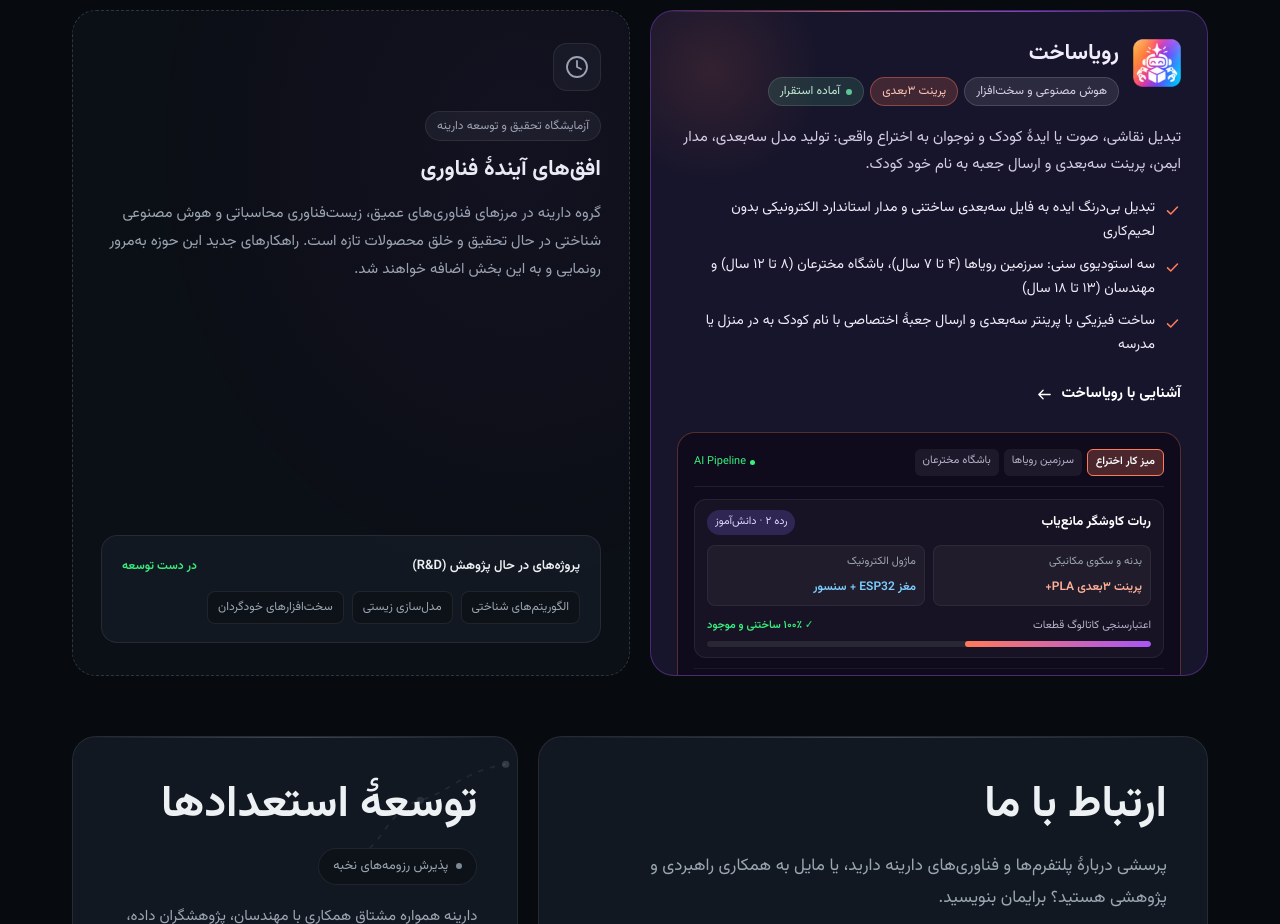
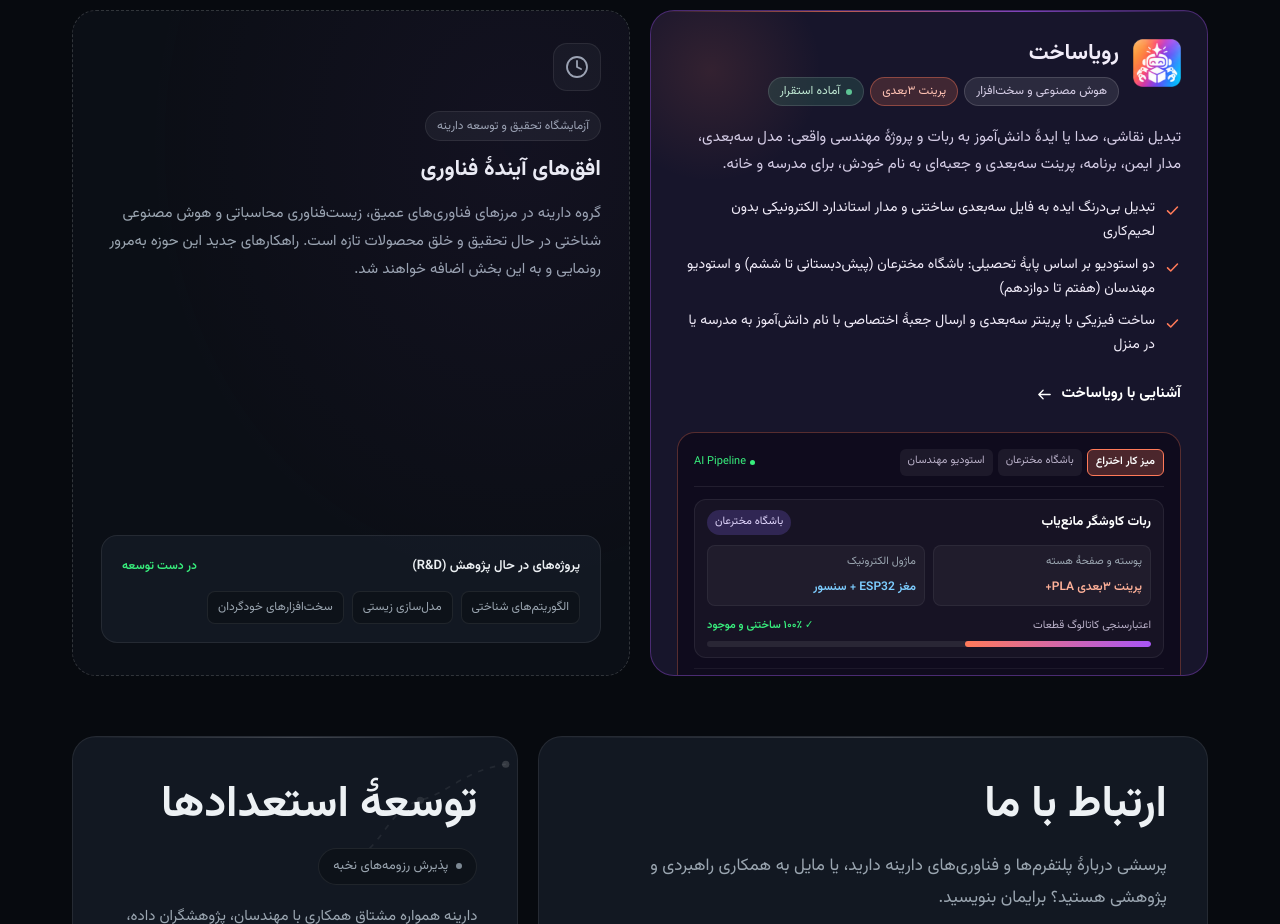
Before and after one commit to darinehgroup/darineh, a plain HTML site: page Darineh Landing.dc.html in a window 1280 px wide. Shown: the part 3700-4624 px from the top of the page. Drawn offline with nearby package versions, Linux system fonts and the light colour scheme.

Commit message:
feat: Royasakht card for two studios; one-command deploy
The Royasakht card described three age-based studios, with «سرزمین رویاها» for ages 4-7.
That product was retired on 2026-11-24: the card now names the two studios by school
grade (باشگاه مخترعان for preschool to grade 6, استودیو مهندسان for grades 7-12), speaks
of students rather than ages, and its workbench preview shows the shell and core plate.

deploy/deploy.sh deploys the site the way the other Darineh services are deployed: it
builds dist/, keeps the current site as a backup beside the served folder (never inside
it), replaces the files in /opt/darineh/static and checks that darineh.com serves the new
index.html. `status` and `rollback <time>` work as in the others.

Co-Authored-By: Claude Fable 5.2 <noreply@anthropic.com>

```diff
--- a/Darineh Landing.dc.html
+++ b/Darineh Landing.dc.html
@@ -565,12 +565,12 @@ a:hover{color:#FFFFFF}
             </div>
           </div>
 
-          <p style="position:relative;margin:18px 0 0;font-size:0.9375rem;line-height:1.85;color:#D4CCE5">تبدیل نقاشی، صوت یا ایدهٔ کودک و نوجوان به اختراع واقعی: تولید مدل سه‌بعدی، مدار ایمن، پرینت سه‌بعدی و ارسال جعبه به نام خود کودک.</p>
+          <p style="position:relative;margin:18px 0 0;font-size:0.9375rem;line-height:1.85;color:#D4CCE5">تبدیل نقاشی، صدا یا ایدهٔ دانش‌آموز به ربات و پروژهٔ مهندسی واقعی: مدل سه‌بعدی، مدار ایمن، برنامه، پرینت سه‌بعدی و جعبه‌ای به نام خودش، برای مدرسه و خانه.</p>
 
           <ul style="position:relative;list-style:none;margin:18px 0 0;padding:0;display:flex;flex-direction:column;gap:9px;font-size:0.875rem;line-height:1.7">
             <li style="display:flex;align-items:flex-start;gap:9px"><svg width="17" height="17" viewBox="0 0 24 24" fill="none" stroke="#FF7A59" stroke-width="2.2" stroke-linecap="round" stroke-linejoin="round" aria-hidden="true" style="flex:0 0 auto;margin-top:5px"><path d="M5 12.5l4.5 4.5L19 7"/></svg>تبدیل بی‌درنگ ایده به فایل سه‌بعدی ساختنی و مدار استاندارد الکترونیکی بدون لحیم‌کاری</li>
-            <li style="display:flex;align-items:flex-start;gap:9px"><svg width="17" height="17" viewBox="0 0 24 24" fill="none" stroke="#FF7A59" stroke-width="2.2" stroke-linecap="round" stroke-linejoin="round" aria-hidden="true" style="flex:0 0 auto;margin-top:5px"><path d="M5 12.5l4.5 4.5L19 7"/></svg>سه استودیوی سنی: سرزمین رویاها (۴ تا ۷ سال)، باشگاه مخترعان (۸ تا ۱۲ سال) و مهندسان (۱۳ تا ۱۸ سال)</li>
-            <li style="display:flex;align-items:flex-start;gap:9px"><svg width="17" height="17" viewBox="0 0 24 24" fill="none" stroke="#FF7A59" stroke-width="2.2" stroke-linecap="round" stroke-linejoin="round" aria-hidden="true" style="flex:0 0 auto;margin-top:5px"><path d="M5 12.5l4.5 4.5L19 7"/></svg>ساخت فیزیکی با پرینتر سه‌بعدی و ارسال جعبهٔ اختصاصی با نام کودک به در منزل یا مدرسه</li>
+            <li style="display:flex;align-items:flex-start;gap:9px"><svg width="17" height="17" viewBox="0 0 24 24" fill="none" stroke="#FF7A59" stroke-width="2.2" stroke-linecap="round" stroke-linejoin="round" aria-hidden="true" style="flex:0 0 auto;margin-top:5px"><path d="M5 12.5l4.5 4.5L19 7"/></svg>دو استودیو بر اساس پایهٔ تحصیلی: باشگاه مخترعان (پیش‌دبستانی تا ششم) و استودیو مهندسان (هفتم تا دوازدهم)</li>
+            <li style="display:flex;align-items:flex-start;gap:9px"><svg width="17" height="17" viewBox="0 0 24 24" fill="none" stroke="#FF7A59" stroke-width="2.2" stroke-linecap="round" stroke-linejoin="round" aria-hidden="true" style="flex:0 0 auto;margin-top:5px"><path d="M5 12.5l4.5 4.5L19 7"/></svg>ساخت فیزیکی با پرینتر سه‌بعدی و ارسال جعبهٔ اختصاصی با نام دانش‌آموز به مدرسه یا در منزل</li>
           </ul>
 
           <span style="position:relative;display:inline-flex;align-items:center;gap:8px;margin-top:22px;font-size:0.9375rem;font-weight:700;color:#FFFFFF">
@@ -584,8 +584,8 @@ a:hover{color:#FFFFFF}
               <div style="display:flex;align-items:center;justify-content:space-between;gap:8px;border-bottom:1px solid rgba(255,255,255,0.08);padding-bottom:10px">
                 <div style="display:flex;gap:5px;flex-wrap:wrap">
                   <span style="padding:2px 8px;border-radius:6px;background:rgba(255,122,89,0.25);border:1px solid #FF7A59;font-size:0.6875rem;color:#FFFFFF;font-weight:600">میز کار اختراع</span>
-                  <span style="padding:2px 8px;border-radius:6px;background:rgba(255,255,255,0.06);font-size:0.6875rem;color:#B9B0C8">سرزمین رویاها</span>
                   <span style="padding:2px 8px;border-radius:6px;background:rgba(255,255,255,0.06);font-size:0.6875rem;color:#B9B0C8">باشگاه مخترعان</span>
+                  <span style="padding:2px 8px;border-radius:6px;background:rgba(255,255,255,0.06);font-size:0.6875rem;color:#B9B0C8">استودیو مهندسان</span>
                 </div>
                 <span style="display:inline-flex;align-items:center;gap:4px;font-size:0.6875rem;color:#38EF7D"><span style="width:5px;height:5px;border-radius:999px;background:#38EF7D"></span>AI Pipeline</span>
               </div>
@@ -593,11 +593,11 @@ a:hover{color:#FFFFFF}
               <div style="margin-top:12px;padding:10px 12px;background:rgba(255,255,255,0.035);border:1px solid rgba(255,255,255,0.07);border-radius:12px">
                 <div style="display:flex;align-items:center;justify-content:space-between;gap:8px">
                   <span style="font-size:0.8125rem;font-weight:700;color:#FFFFFF">ربات کاوشگر مانع‌یاب</span>
-                  <span style="padding:2px 8px;border-radius:999px;background:rgba(125,98,223,0.25);font-size:0.6875rem;color:#E0D6FC">رده ۲ · دانش‌آموز</span>
+                  <span style="padding:2px 8px;border-radius:999px;background:rgba(125,98,223,0.25);font-size:0.6875rem;color:#E0D6FC">باشگاه مخترعان</span>
                 </div>
                 <div style="display:grid;grid-template-columns:1fr 1fr;gap:8px;margin-top:10px;font-size:0.75rem">
                   <div style="padding:6px 8px;border-radius:8px;background:rgba(255,255,255,0.04);border:1px solid rgba(255,255,255,0.06);display:flex;flex-direction:column;gap:3px">
-                    <span style="color:#9BA6B1;font-size:0.6875rem">بدنه و سکوی مکانیکی</span>
+                    <span style="color:#9BA6B1;font-size:0.6875rem">پوسته و صفحهٔ هسته</span>
                     <span style="color:#FFB199;font-weight:600">پرینت ۳بعدی PLA+</span>
                   </div>
                   <div style="padding:6px 8px;border-radius:8px;background:rgba(255,255,255,0.04);border:1px solid rgba(255,255,255,0.06);display:flex;flex-direction:column;gap:3px">
```
Also changed, not shown: dist/index.html (+6 -6 lines), 3 other files.
